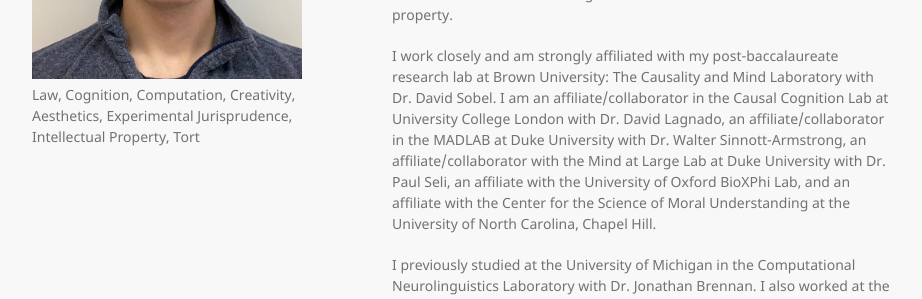
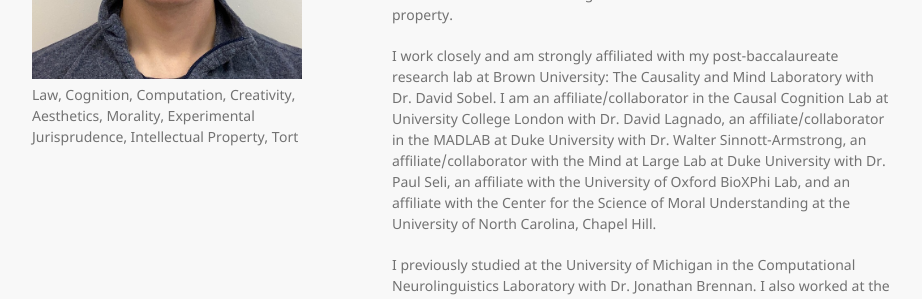
Before and after one commit to dgkamper/dgkamper.github.io, a Jekyll site: the page built from index.md, in a window 1280 px wide. Shown: the part 326-625 px from the top of the page, without its empty margins (178-1100 px from the left). Built offline with Jekyll 4.4.1, drawn with Linux system fonts in a browser that asks for light colours.

Commit message:
Update _config.yml

```diff
--- a/_config.yml
+++ b/_config.yml
@@ -1,6 +1,6 @@
 title: David G. Kamper
 logo: /assets/img/6ECC849C-EABB-4534-BA61-6C471A6BED6F_1_105_c.png
-description: Law, Cognition, Computation, Creativity, Aesthetics, Experimental Jurisprudence, Intellectual Property, Tort
+description: Law, Cognition, Computation, Creativity, Aesthetics, Morality, Experimental Jurisprudence, Intellectual Property, Tort
 show_downloads: true
 google_analytics:
 theme: jekyll-theme-minimal
```
